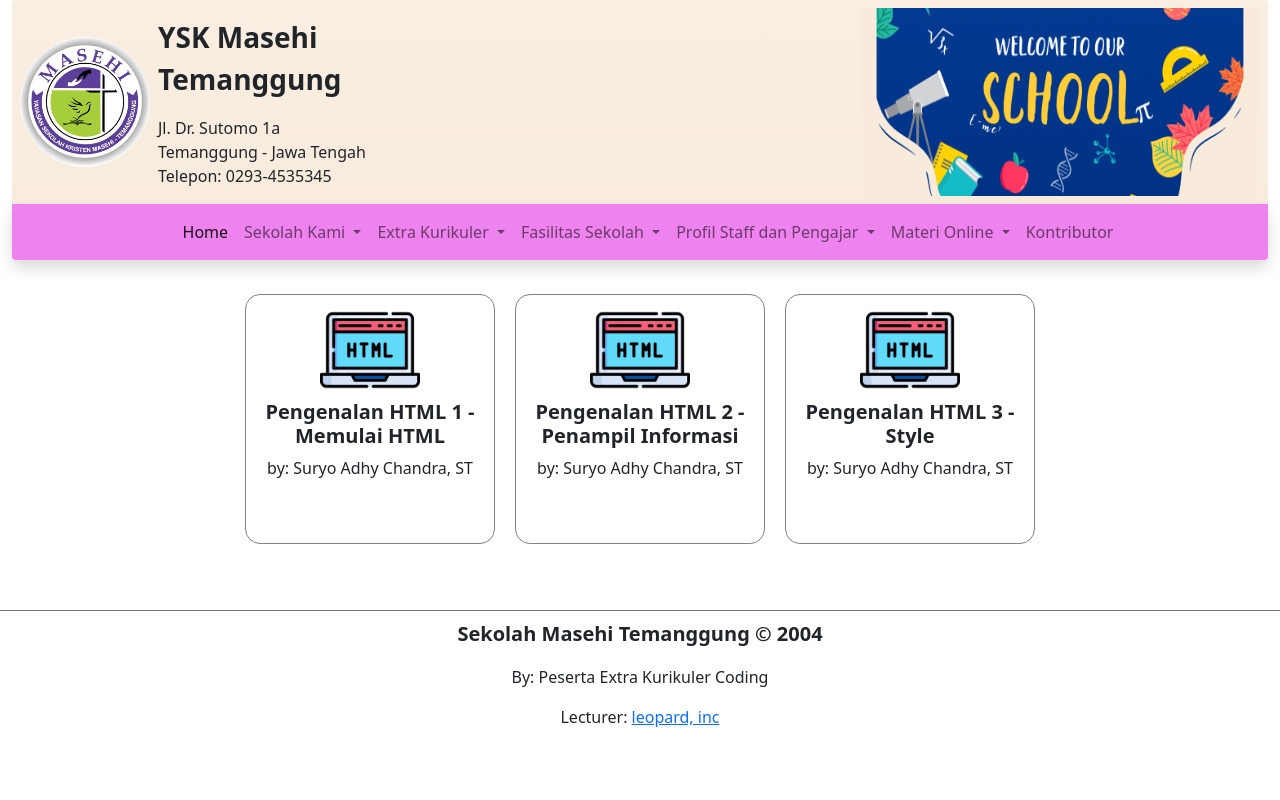
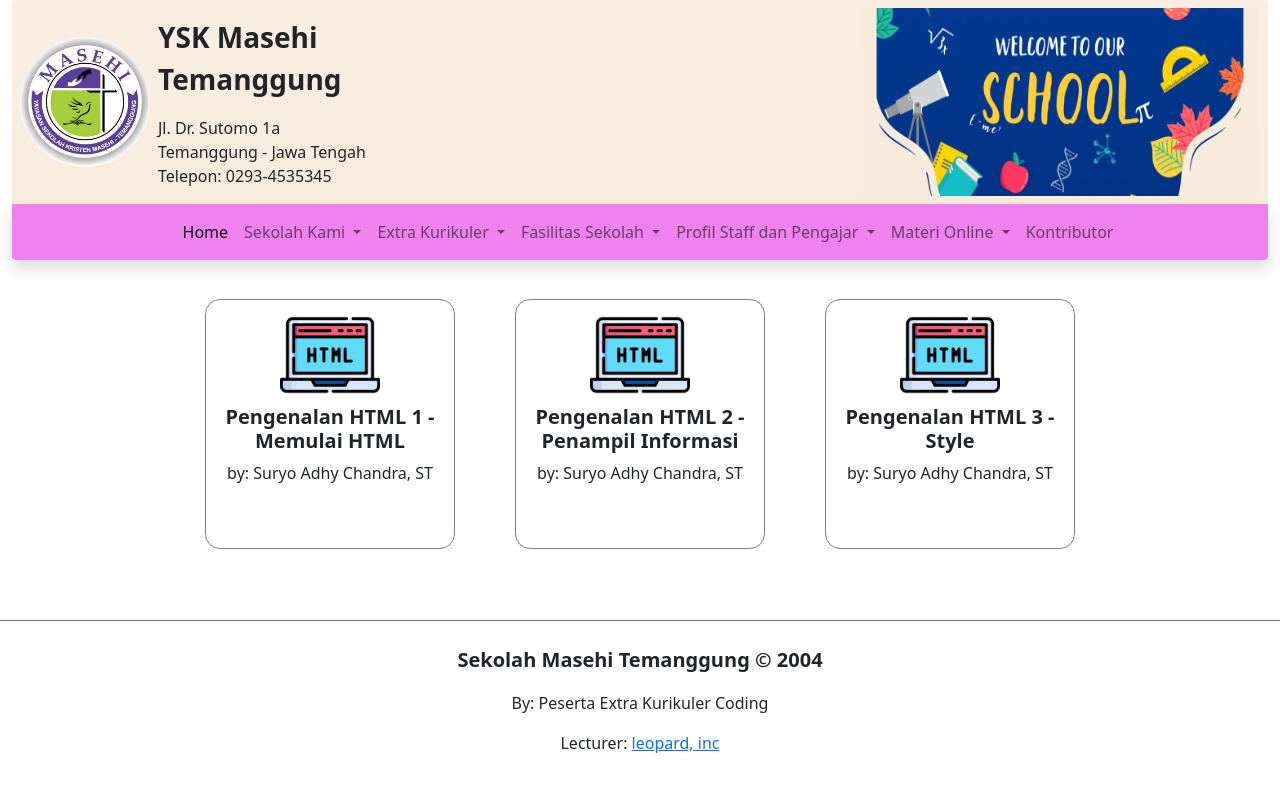
Before and after one commit to leopard1982/sekolah_masehi, a Django app: template templates/section/blogs.html in a window 1280 px wide. Run offline with Django 3.2, Linux system fonts and the light colour scheme; the template is opened without the code that fills it, so the values that code supplies are empty.

Commit message:
card blogs diganti

```diff
--- a/templates/base.html
+++ b/templates/base.html
@@ -136,7 +136,7 @@
     </div>
 </div>
 
-<div class="footer mb-0 text-center mt-5 py-2 bg-white border-top border-secondary">
+<div class="footer mb-0 text-center mt-5 pt-4 bg-white border-top border-secondary">
     <p class="fw-bold fs-5">Sekolah Masehi Temanggung &copy; 2004</p>
     <p>By: Peserta Extra Kurikuler Coding</p>
     <p>Lecturer: <a href="mailto:'adhy.chandra@gmail.com'" target="_blank">leopard, inc</a></p>
--- a/templates/section/blogs.html
+++ b/templates/section/blogs.html
@@ -8,7 +8,10 @@
         max-width: 250px !important;
         min-height: 250px;
         max-height: 350px;
-        margin:10px;
+        margin-left:30px;
+        margin-right: 30px;
+        margin-top:15px;
+        margin-bottom: 15px;
         border: 1px solid grey;
         padding:5px;
         border-radius: 15px;
```
